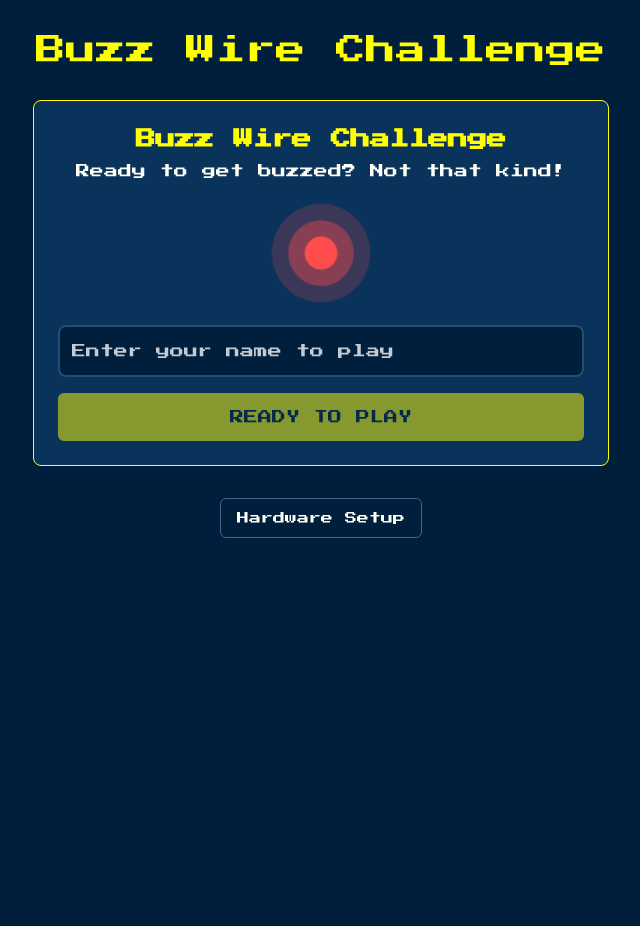
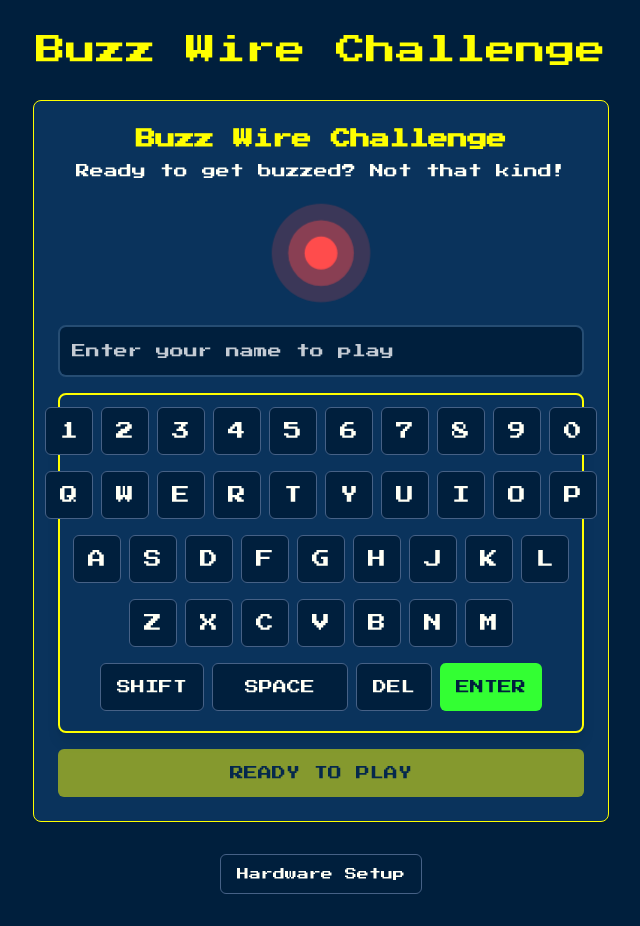
Before and after one commit to Stooney8/zap-it-raspberry-time, a React (Vite) app: page / in a window 1280 px wide. Shown: the whole page, without its empty margins (319-959 px from the left). Before the commit the page ends 800 px from the top, so only its background shows below. Built offline with nearby package versions, Linux system fonts and the light colour scheme.

Commit message:
Add retro keyboard
Re-add the retro keyboard component.

```diff
--- a/src/components/PlayerRegistration.tsx
+++ b/src/components/PlayerRegistration.tsx
@@ -5,6 +5,7 @@ import { Button } from '@/components/ui/button';
 import { Input } from '@/components/ui/input';
 import { useGameContext } from '@/context/GameContext';
 import { cn } from '@/lib/utils';
+import OnScreenKeyboard from '@/components/OnScreenKeyboard';
 
 const PlayerRegistration: React.FC = () => {
   const { playerName, setPlayerName, startGame, currentMessage } = useGameContext();
@@ -46,6 +47,20 @@ const PlayerRegistration: React.FC = () => {
 
   const handleInputChange = (e: React.ChangeEvent<HTMLInputElement>) => {
     setLocalPlayerName(e.target.value);
+  };
+
+  const handleKeyPress = (key: string) => {
+    if (key === 'BACKSPACE') {
+      setLocalPlayerName(prev => prev.slice(0, -1));
+    } else {
+      setLocalPlayerName(prev => prev.length < 20 ? prev + key : prev);
+    }
+  };
+
+  const handleSubmit = () => {
+    if (localPlayerName.trim()) {
+      handleReadyClick();
+    }
   };
 
   return (
@@ -91,6 +106,12 @@ const PlayerRegistration: React.FC = () => {
           </div>
 
           {!isReady && (
+            <>
+              <OnScreenKeyboard
+                onKeyPress={handleKeyPress}
+                onSubmit={handleSubmit}
+              />
+
               <Button
                 onClick={handleReadyClick}
                 disabled={!localPlayerName.trim()}
@@ -98,6 +119,7 @@ const PlayerRegistration: React.FC = () => {
               >
                 READY TO PLAY
               </Button>
+            </>
           )}
         </div>
       </CardContent>
```
Lines whose indentation alone changed are shown as unchanged.
